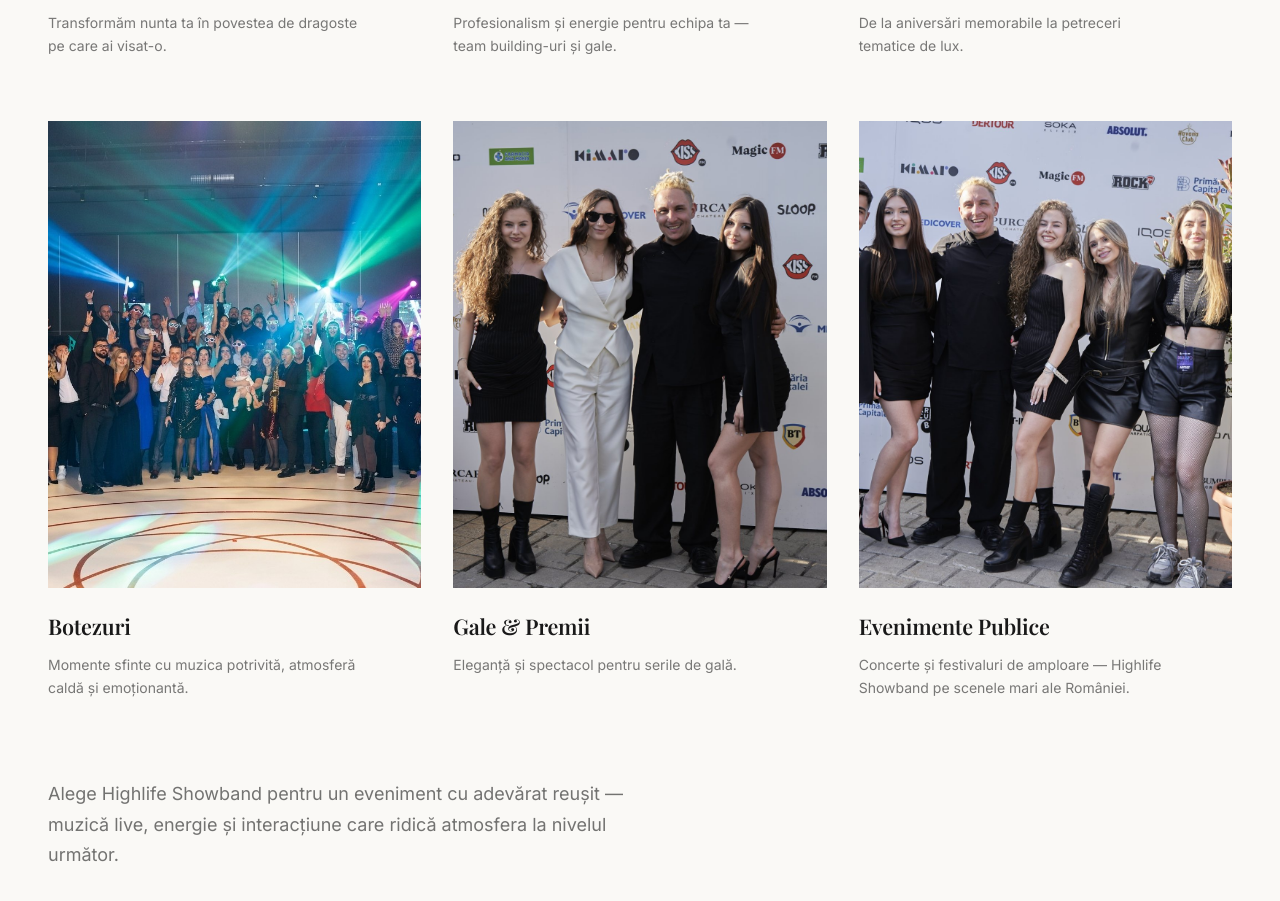
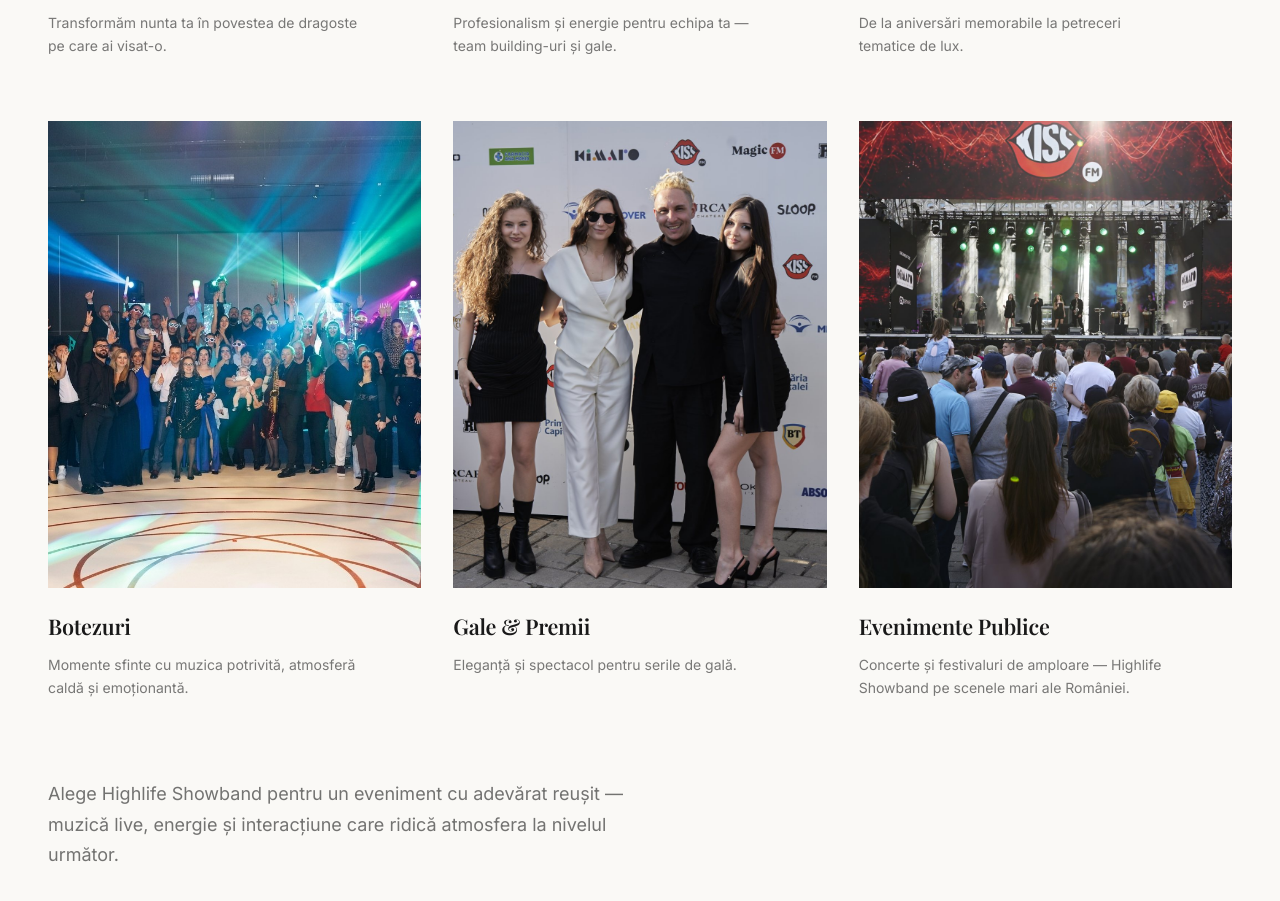
Before and after one commit to NovaMusicHUB/highlife-showband, a Next.js app: page / in a window 1280 px wide. Shown: the part 1685-2586 px from the top of the page. Built offline with nearby package versions, Linux system fonts and the light colour scheme.

Commit message:
Use kimaro-03.jpg for Evenimente Publice card so the Kiss FM branding is visible

```diff
--- a/app/components/EventTypes.tsx
+++ b/app/components/EventTypes.tsx
@@ -45,8 +45,8 @@ const EVENT_CARDS: EventCard[] = [
   },
   {
     title: "Evenimente Publice",
-    image: "/images/kimaro/kimaro-04.jpg",
-    bgPosition: "center 35%",
+    image: "/images/kimaro/kimaro-03.jpg",
+    bgPosition: "center 12%",
     description:
       "Concerte și festivaluri de amploare — Highlife Showband pe scenele mari ale României.",
   },
```
